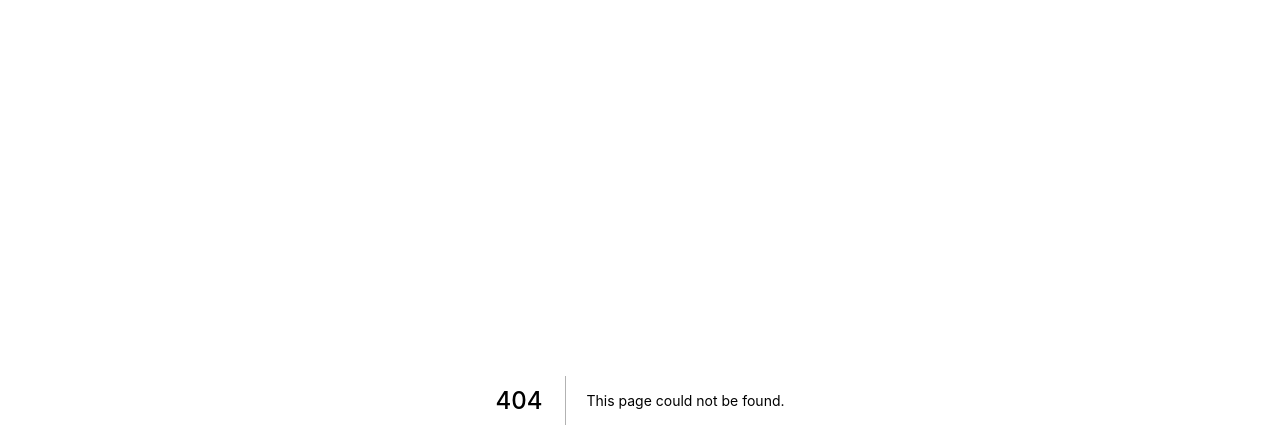
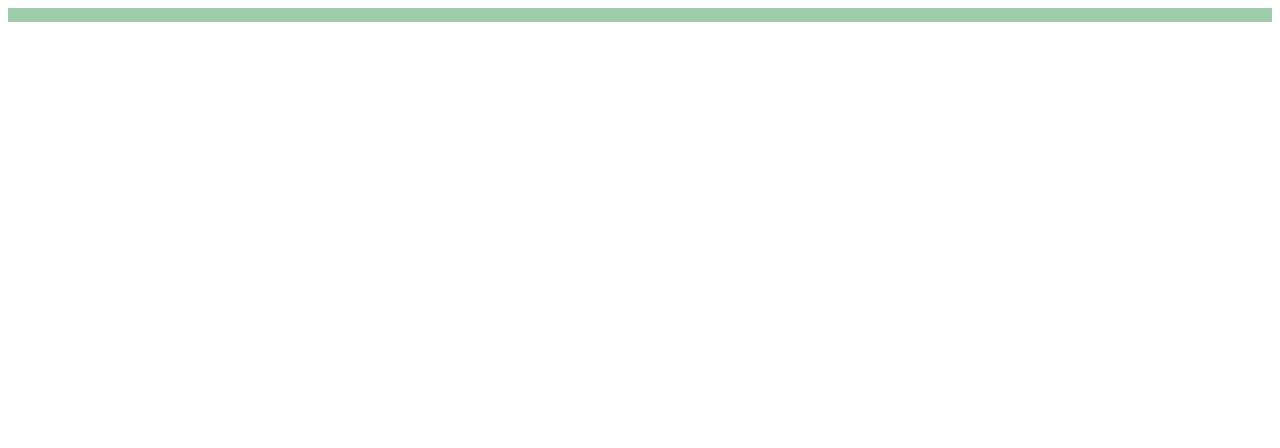
Before and after one commit to 4wangyu/fcc, a Next.js app: page /gomoku in a window 1280 px wide. Before the commit this address had no page. Shown: the top 448 px of the page. Built offline with nearby package versions, Linux system fonts and the light colour scheme.

Commit message:
setup gomoku

```diff
--- a/components/nav.js
+++ b/components/nav.js
@@ -3,7 +3,7 @@ import Link from "next/link";
 
 const links = [
   { href: "housing", label: "Housing" },
-  { href: "https://github.com/zeit/next.js", label: "GitHub" }
+  { href: "gomoku", label: "Gomoku" }
 ].map(link => {
   link.key = `nav-link-${link.href}-${link.label}`;
   return link;
--- /dev/null
+++ b/pages/gomoku.js
@@ -0,0 +1,6 @@
+import React from "react";
+import "../styles/gomoku.css";
+
+const Gomoku = () => <div className="parent"></div>;
+
+export default Gomoku;
--- /dev/null
+++ b/styles/gomoku.css
@@ -0,0 +1,10 @@
+.parent {
+  display: grid;
+  grid-template-columns: repeat(15, 1fr);
+  grid-template-rows: repeat(15, 1fr);
+  grid-column-gap: 1px;
+  grid-row-gap: 1px;
+  background-color: rgb(158, 204, 171);
+  height: -webkit-fill-available;
+  width: -webkit-fill-available;
+}
```
